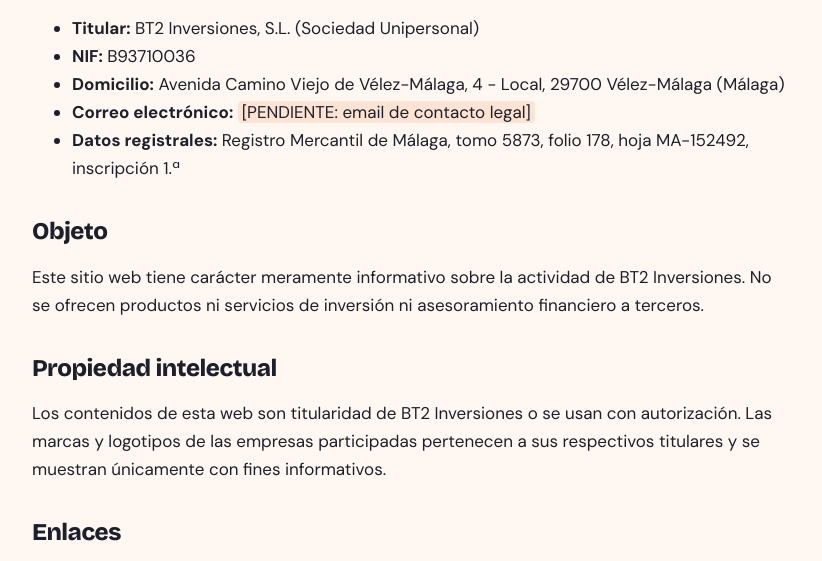
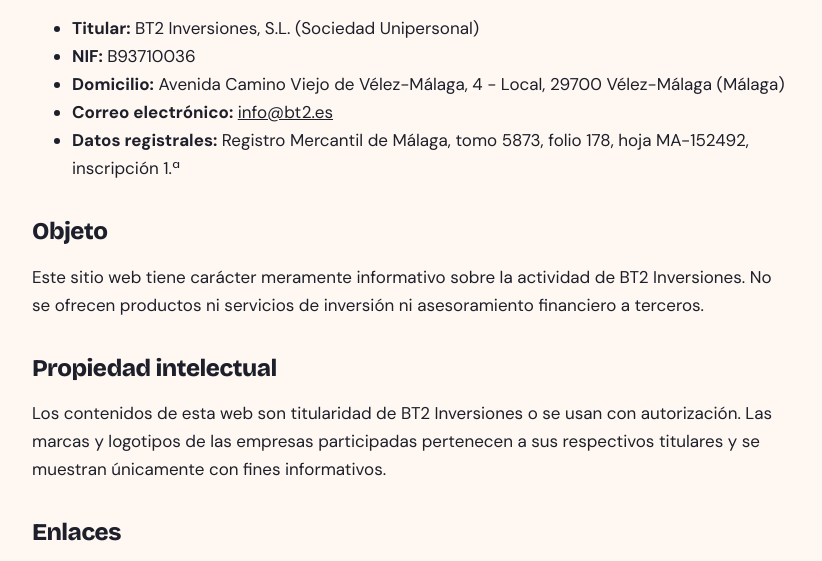
Before and after one commit to borjagarsol-boop/web-BT2, a plain HTML site: page aviso-legal.html in a window 1280 px wide. Shown: the part 234-795 px from the top of the page, without its empty margins (228-1050 px from the left). Drawn offline with Linux system fonts and the light colour scheme.

Commit message:
Aviso legal y privacidad: correo de contacto
Co-Authored-By: Claude Opus 5.5 <noreply@anthropic.com>
Claude-Session: https://claude.ai/code/session_01Jvd1bcZtGaWjcAqnSqFNVA

```diff
--- a/aviso-legal.html
+++ b/aviso-legal.html
@@ -19,7 +19,7 @@
 <li><strong>Titular:</strong> BT2 Inversiones, S.L. (Sociedad Unipersonal)</li>
 <li><strong>NIF:</strong> B93710036</li>
 <li><strong>Domicilio:</strong> Avenida Camino Viejo de Vélez-Málaga, 4 - Local, 29700 Vélez-Málaga (Málaga)</li>
-<li><strong>Correo electrónico:</strong> <span class="pend">[PENDIENTE: email de contacto legal]</span></li>
+<li><strong>Correo electrónico:</strong> <a href="mailto:info@bt2.es">info@bt2.es</a></li>
 <li><strong>Datos registrales:</strong> Registro Mercantil de Málaga, tomo 5873, folio 178, hoja MA-152492, inscripción 1.ª</li>
 </ul>
 <h2>Objeto</h2>
```
Also changed, not shown: privacidad.html (+1 -1 lines).
